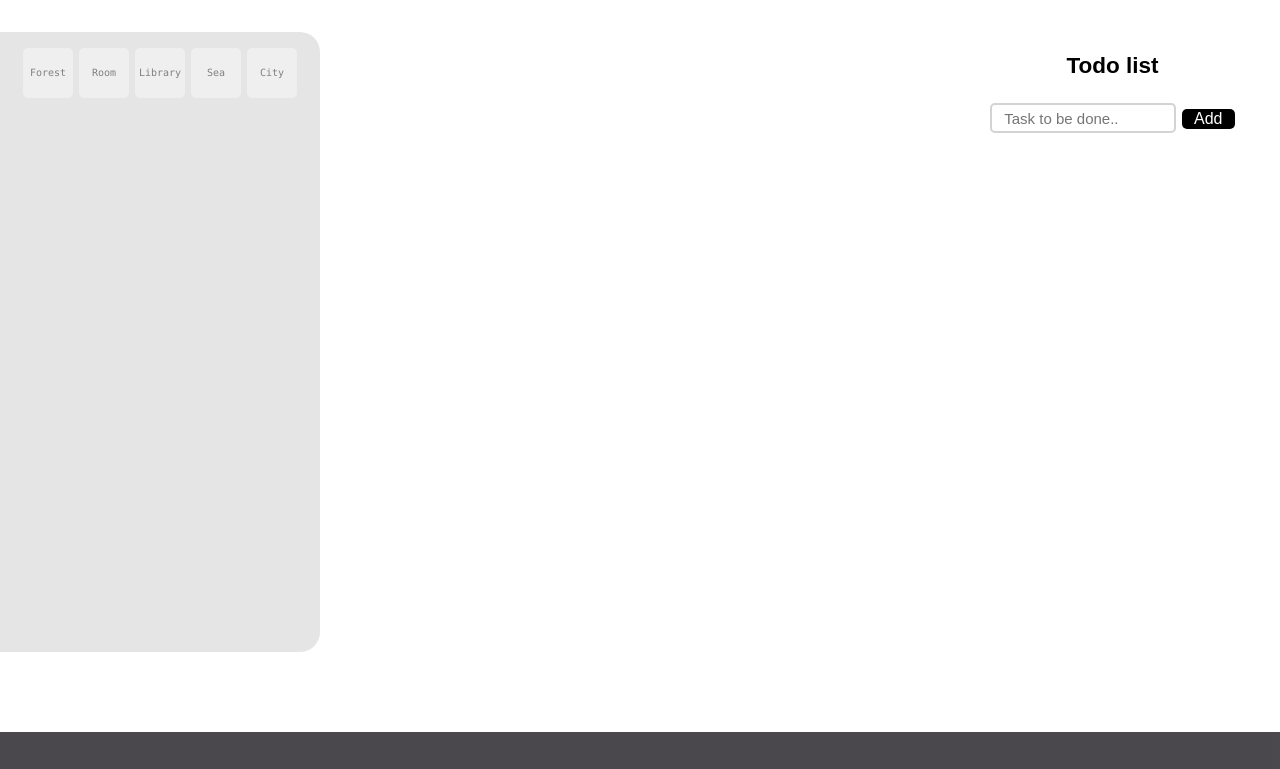
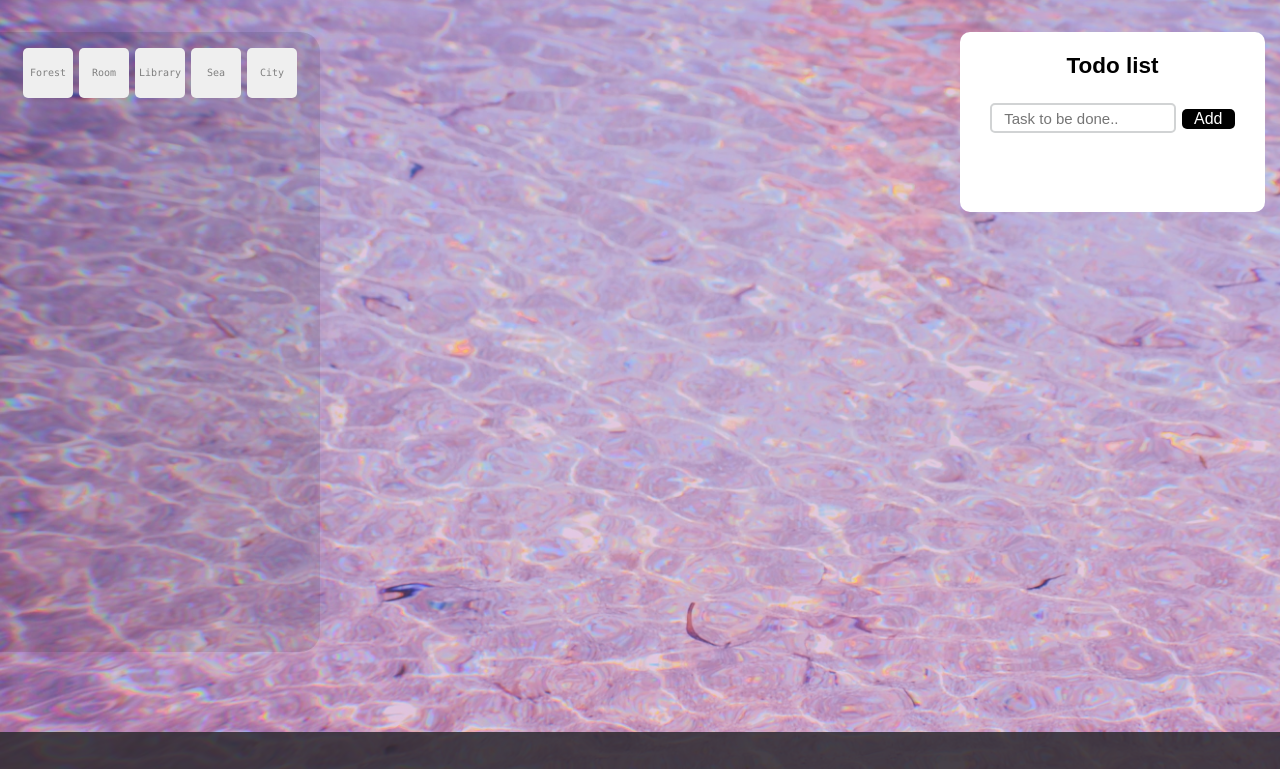
Before and after one commit to elintyskwrang/Project---Study-House, a website: page index.html in a window 1280 px wide. Shown: the part 167-936 px from the top of the page. Drawn offline with Linux system fonts and the light colour scheme; the site is published under a folder, as on GitHub Pages, so addresses that start at the root find nothing.

Commit message:
fixed the broken links

```diff
--- a/index.html
+++ b/index.html
@@ -7,10 +7,12 @@
     <title>STUDY CORNER</title>
     <link rel="stylesheet" href="style.css">
     <link rel="stylesheet" href="https://cdnjs.cloudflare.com/ajax/libs/font-awesome/4.7.0/css/font-awesome.min.css">
-    <link rel="icon" href="/images/studycornericon.ico">
+    <link rel="icon" href="images/studycornericon.ico">
 
 
 </head>
+
+<body>
 
 <div class="container">
     <header>
--- a/style.css
+++ b/style.css
@@ -59,10 +59,11 @@ button:hover{
 
 /* COLORS and FONTS */
 body {
+
     text-align: center;
     font-size: 24px;
     line-height: 3;
-    background-image: url("/images/Water.jpg");
+    background-image: url("images/Water.jpg");
     background-size: cover;
     background-repeat: no-repeat;
 
```
Also changed, not shown: contact/contact.html (+1 -1 lines), gallery/gallery.html (+1 -1 lines).
